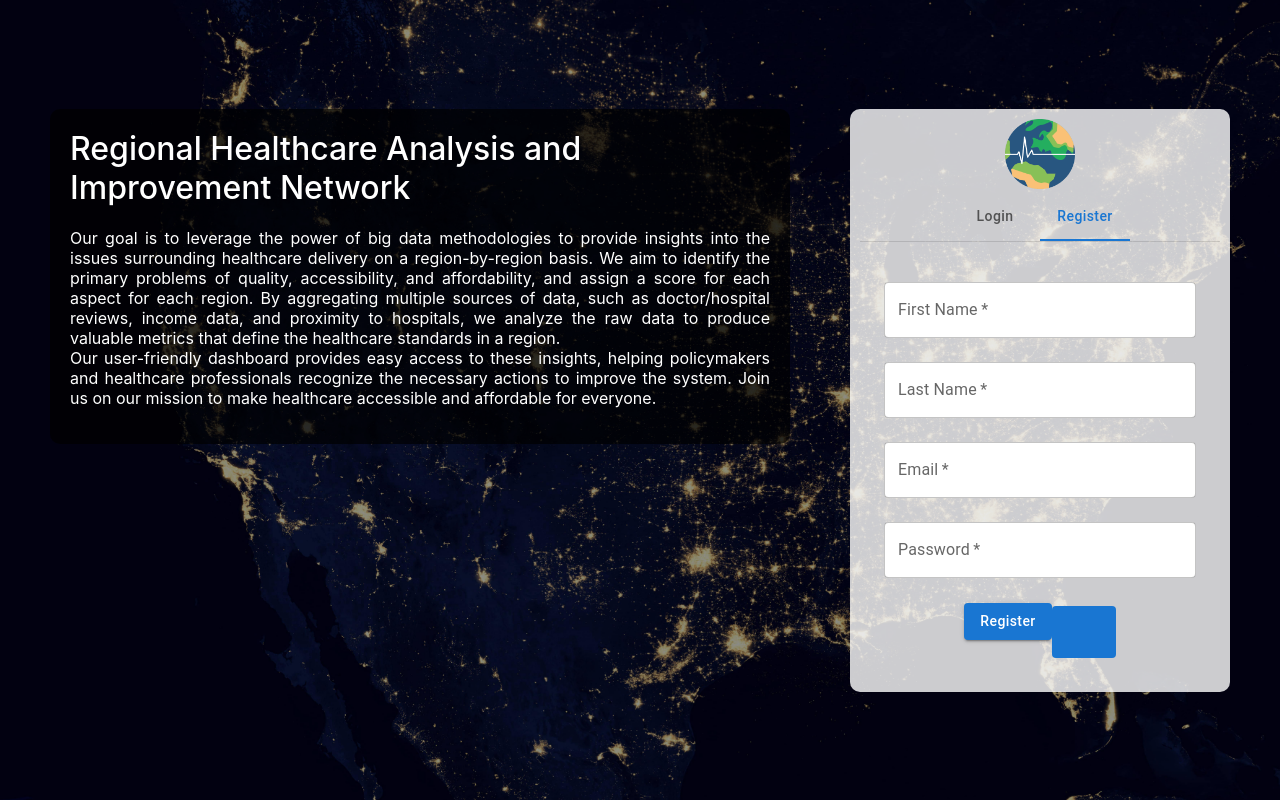
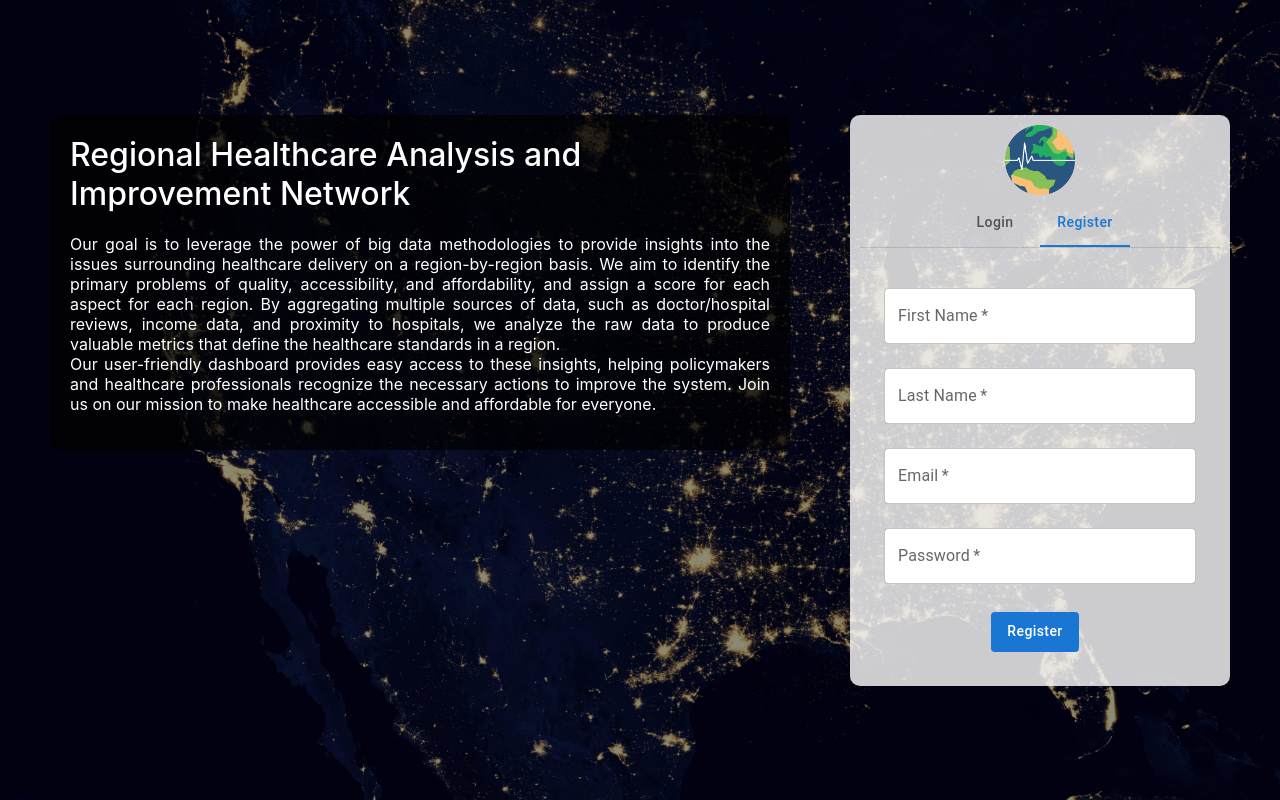
Before and after one commit to Project-RHAIN/RHAIN-frontend, a React (Create React App) app in the folder app/: page / in a window 1280 px wide. Both pictures are taken after a click on the tab "Register". Built offline with nearby package versions, Linux system fonts and the light colour scheme.

Commit message:
Changed Login buttons

```diff
--- a/app/src/Pages/Login/Login.scss
+++ b/app/src/Pages/Login/Login.scss
@@ -57,7 +57,7 @@
       }
 
       .login-button {
-          margin-top: 20px;
+        margin-right: 10px;
       }
   }
 
@@ -67,3 +67,13 @@
     }
   }
 }
+
+.login-options {
+  display: flex;
+  margin-top: 20px;
+  justify-content: center;
+
+  .oAuth {
+    width: 10px;
+  }
+}
--- a/app/src/Pages/Login/LoginForm.js
+++ b/app/src/Pages/Login/LoginForm.js
@@ -1,6 +1,7 @@
 import React from "react";
 import { TextField, Button } from "@mui/material";
 import { GoogleLogin, GoogleOAuthProvider} from '@react-oauth/google';
+import './Login.scss'
 
 const LoginForm = (props) => {
 
@@ -26,17 +27,25 @@ const LoginForm = (props) => {
                 required
                 fullWidth
             />
+            <div className="login-options">
                 <Button variant="contained" disableElevation className='login-button' onClick={routeChange} >
+                    Login
+                </Button>
                 <GoogleOAuthProvider clientId="888396688109-n3ms9snv8n9jbpn7bam27kvt4mce87gp.apps.googleusercontent.com">
-            <GoogleLogin onSuccess={credentialResponse => {
+                <GoogleLogin
+                    onSuccess={credentialResponse => {
                         console.log(credentialResponse );
+
                         navigate('/home');}}
                     onError={() => {
                         console.log('Login Failed');
                     }}
+                    // type="icon"
+                    // shape="circle"
+                    theme="filled_black"
                 />
                 </GoogleOAuthProvider>
-            </Button>
+            </div>
         </>
     )
 }
--- a/app/src/Pages/Login/RegisterForm.js
+++ b/app/src/Pages/Login/RegisterForm.js
@@ -116,7 +116,7 @@ const RegisterForm = (props) => {
                 required
                 fullWidth
             />
-            <Button onClick={handleRegister} variant='contained'>Register</Button>
+            {/* <Button onClick={handleRegister} variant='contained'>Register</Button>
             <Button variant="contained" disableElevation className='login-button' onClick={routeChange} >
             <GoogleOAuthProvider clientId="888396688109-n3ms9snv8n9jbpn7bam27kvt4mce87gp.apps.googleusercontent.com">
             <GoogleLogin onSuccess={credentialResponse => {
@@ -127,7 +127,26 @@ const RegisterForm = (props) => {
             }}
             />
             </GoogleOAuthProvider>
-            </Button>
+            </Button> */}
+            <div className="login-options">
+                <Button variant="contained" disableElevation className='login-button' onClick={routeChange} >
+                    Register
+                </Button>
+                <GoogleOAuthProvider clientId="888396688109-n3ms9snv8n9jbpn7bam27kvt4mce87gp.apps.googleusercontent.com">
+                <GoogleLogin
+                    onSuccess={credentialResponse => {
+                        console.log(credentialResponse );
+                        navigate('/home');}}
+                    onError={() => {
+                        console.log('Registration Failed');
+                    }}
+                    // type="icon"
+                    // shape="circle"
+                    text="signup_with"
+                    theme="filled_black"
+                />
+                </GoogleOAuthProvider>
+            </div>
         </>
     );
     }
```
Lines whose indentation alone changed are shown as unchanged.
